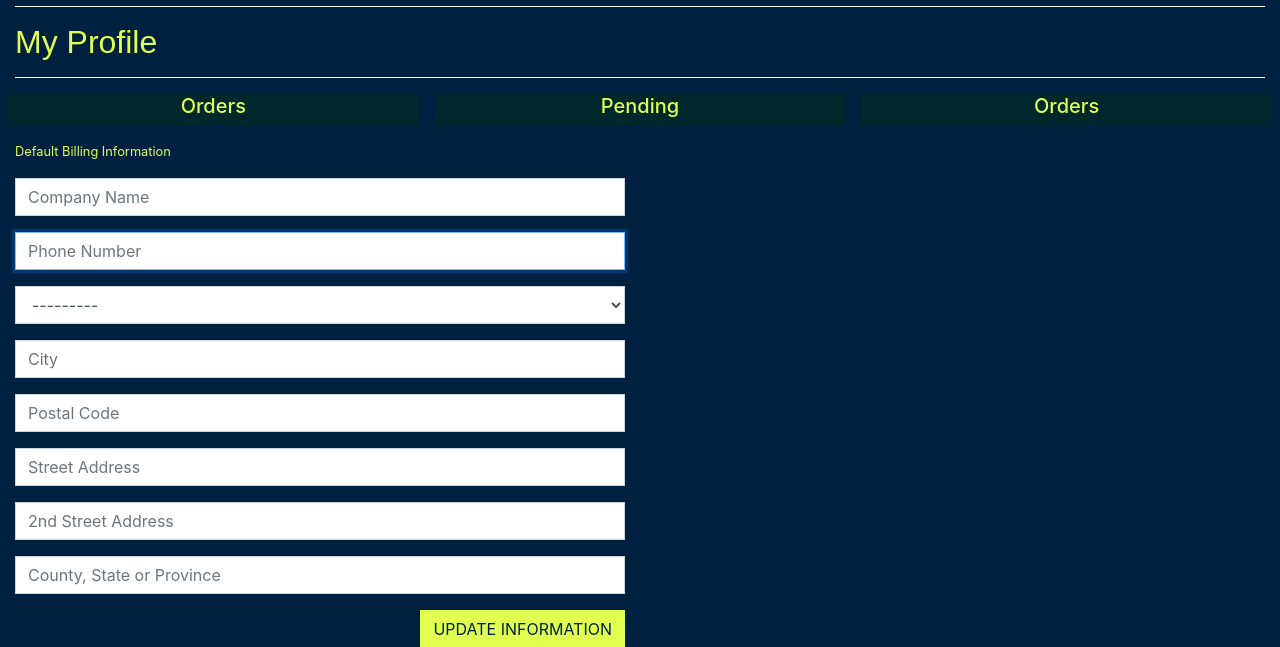
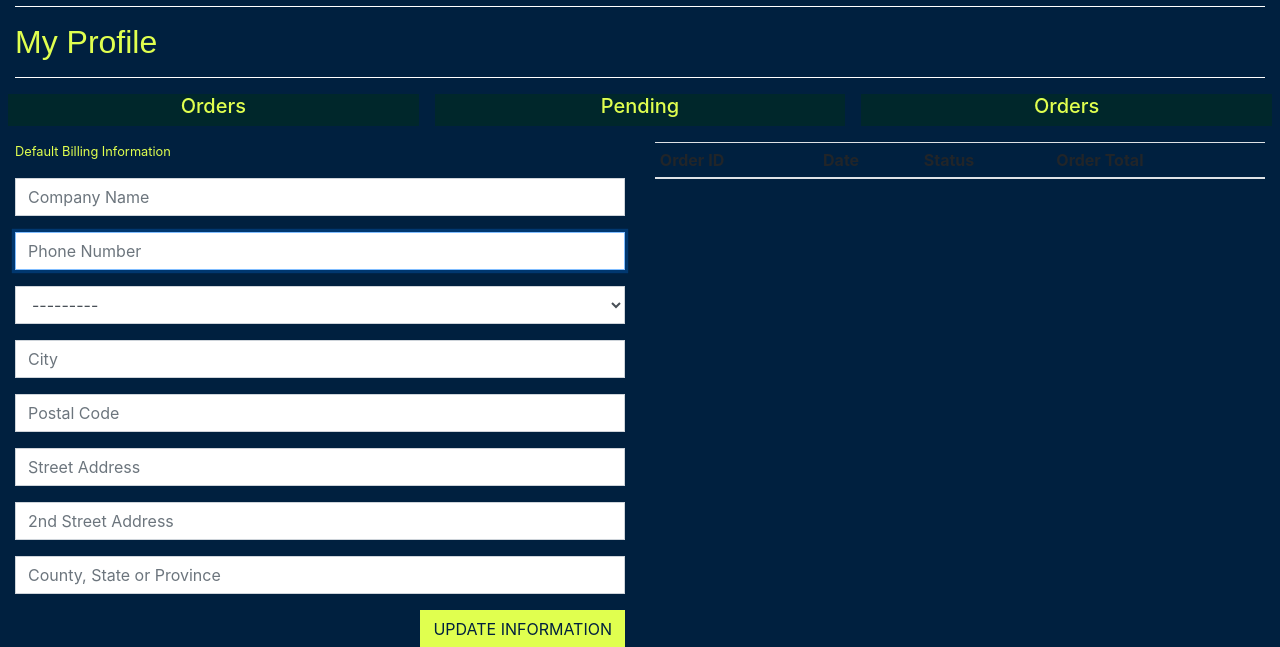
Before and after one commit to Decline-of-Mind/GraphCenter, a Django app: page /profiles/ in a window 1280 px wide. Shown: the part 82-729 px from the top of the page. Run offline with Django 3.2, Linux system fonts and the light colour scheme; the visitor is signed in with stand-in values (Sample User, id 1); data comes from the database, SQL or seed files in the repository; lists and menus that the app fills with data are empty; some libraries are stand-ins or nearby versions.

Commit message:
added connection between checkout and profiles, auto-save now functional

```diff
--- a/checkout/admin.py
+++ b/checkout/admin.py
@@ -18,7 +18,7 @@ class OrderAdmin(admin.ModelAdmin):
                        'stripe_pid',
                        )
 
-    fields = ('order_number', 'date', 'user', 'vat_amount',
+    fields = ('order_number', 'date', 'user_profile', 'vat_amount',
               'order_total', 'grand_total',
               'email'
               'full_name',
--- /dev/null
+++ b/profiles/static/profiles/css/profile.css
@@ -0,0 +1,4 @@
+.order-history {
+    max-height: 420px;
+    overflow-y: auto;
+}
--- a/profiles/templates/profiles/profile.html
+++ b/profiles/templates/profiles/profile.html
@@ -31,7 +31,45 @@
                 <h4>{{ finished_orders }}</h4>
             </div>
         </div>
+
         <div class="row mt-3">
+            <div class="col-12 col-lg-6 order-lg-last">
+                <table id="dataTable" class="nowrap table table-sm">
+                    <thead>
+                        <tr>
+                            <th>Order ID</th>
+                            <th>Date</th>
+                            <th>Status</th>
+                            <th>Order Total</th>
+                        </tr>
+                    </thead>
+                    <tbody>
+                        {% for order in orders  %}
+                        <tr>
+                            <td>
+                                <a href="{% url 'order_history' order.order_number %}"
+                                title="{{ order.order_number }}">{{ order.order_number|truncatechars:6 }}</a>
+                            </td>
+                            <td>{{ order.date }}</td>
+                            <td>{{ order.status }}</td>
+                            <td>
+                                <ul>
+                                    {% for item in order.lineitems.all %}
+                                        <li class="small">
+                                            {{ item.service.name }}
+                                        </li>
+                                    {% endfor %}
+                                </ul>
+                            </td>
+                            <td>{{ order.grand_total}}</td>
+
+
+                        </tr>
+                        {% endfor %}
+                    </tbody>
+
+              </table>
+            </div>
             <div class="col-12 col-lg-6">
                 <p class="small">Default Billing Information</p>
                 <form class="mt-1" action="{% url 'profile' %}" method="POST" id="profile-update-form">
--- a/profiles/urls.py
+++ b/profiles/urls.py
@@ -4,4 +4,5 @@ from . import views
 
 urlpatterns = [
     path('', views.profile, name="profile"),
+    path('order_history/<order_number>', views.order_history, name="order_history"),
 ]
--- a/profiles/views.py
+++ b/profiles/views.py
@@ -3,6 +3,9 @@ from django.contrib import messages
 
 from .models import UserProfile
 from .forms import UserProfileForm
+
+from checkout.models import Order
+
 
 def profile(request):
     """ Display the user's profile"""
@@ -25,3 +28,19 @@ def profile(request):
     }
 
     return render(request, template, context)
+
+def order_history(request, order_number):
+    order = get_object_or_404(Order, order_number=order_number)
+
+    messages.info(request, (
+        f'This is a past confirmation for order number: {order_number}.'
+        'A confirmation email was sent on the order date.'
+    ))
+
+    template = 'checkout/checkout_success.html'
+    context = {
+        'order': order,
+        'from_profile': True,
+    }
+
+    return render(request, template, context)
```
Also changed, not shown: checkout/templates/checkout/checkout_success.html (+12 -0 lines), checkout/views.py (+44 -3 lines), profiles/static/profiles/css/profiles.css (deleted).
